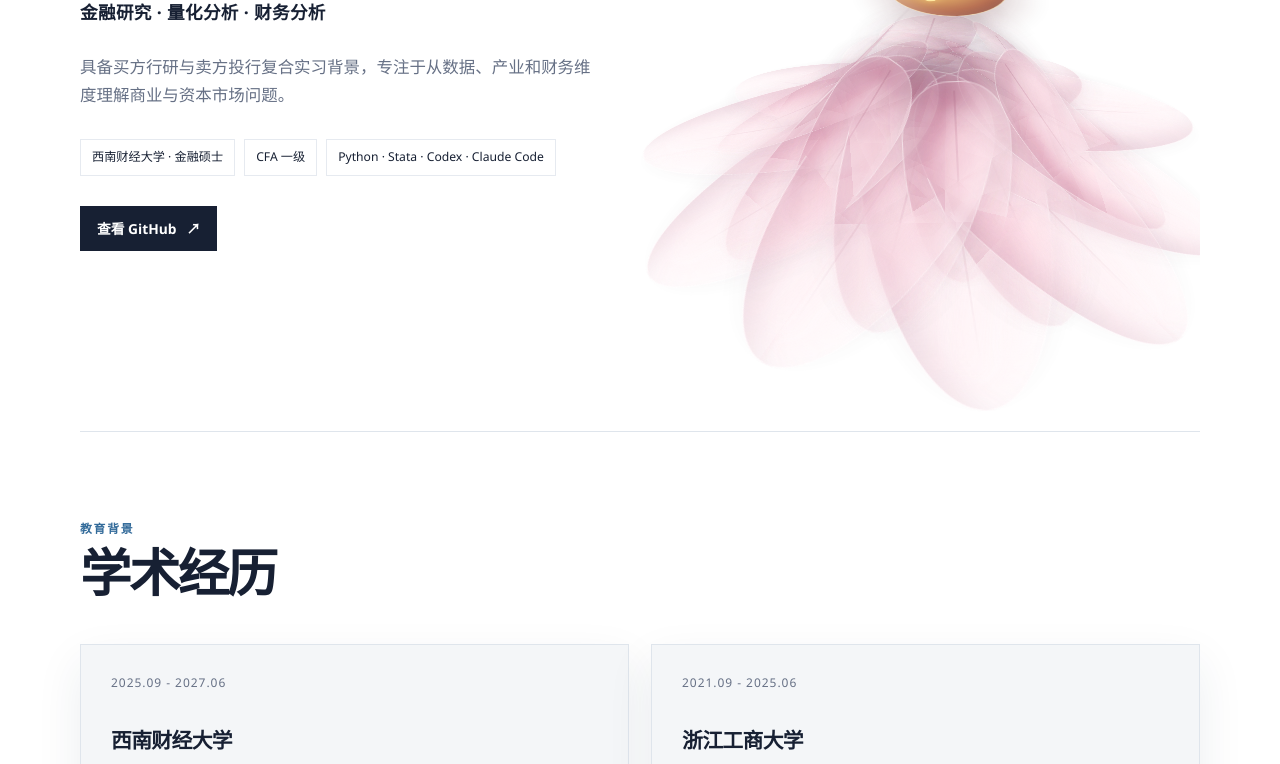
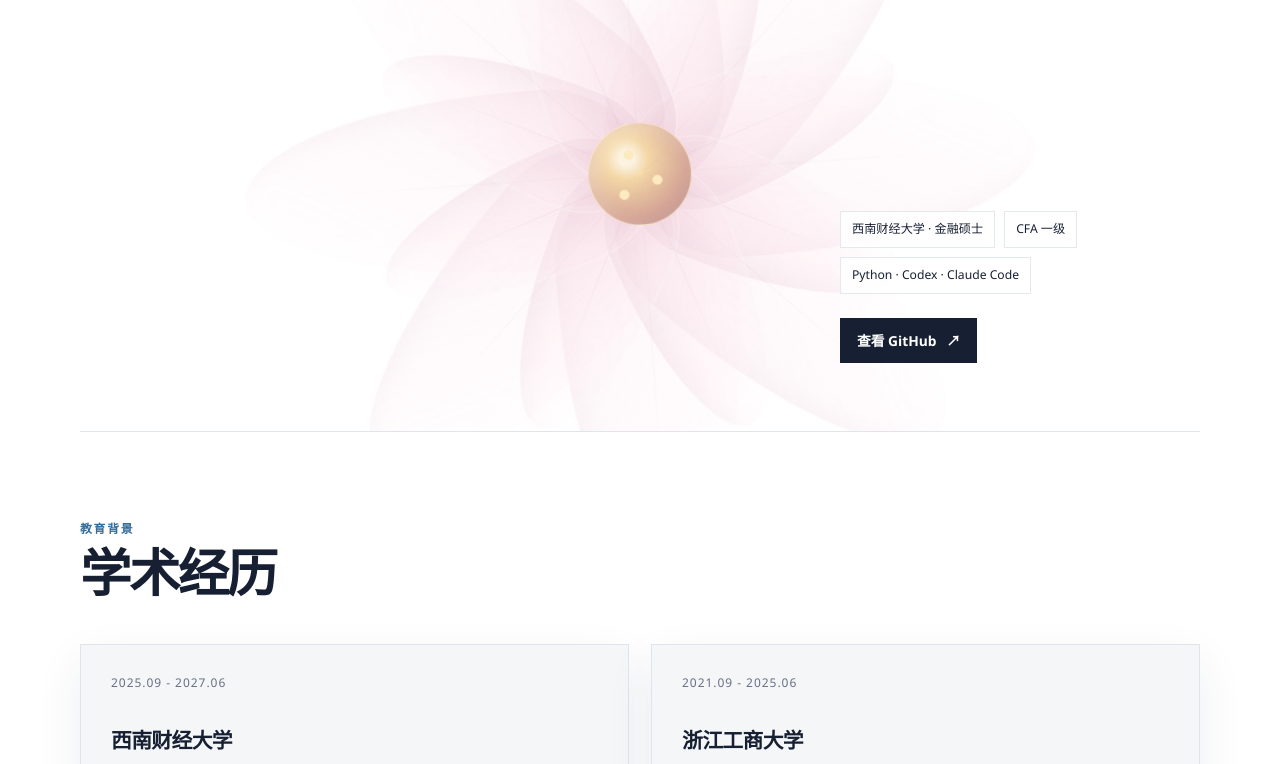
Before and after one commit to wuhangyu766-blip/jimmy-wu-portfolio, a website: page index.html in a window 1280 px wide. Shown: the part 370-1134 px from the top of the page. Drawn offline with Linux system fonts and the light colour scheme.

Commit message:
feat: add lightweight repeating background flower

```diff
--- a/assets/styles.css
+++ b/assets/styles.css
@@ -40,22 +40,33 @@ h1 { max-width:760px; font-size:clamp(2.65rem,5.4vw,4.55rem); letter-spacing:-.0
 @keyframes bloom-depth { from { opacity:0; transform:perspective(420px) scale(.18) rotate(-28deg) rotateX(54deg) rotateY(-42deg) translateZ(-28px); } 70% { opacity:1; transform:perspective(420px) scale(1.08) rotate(4deg) rotateX(8deg) rotateY(-16deg) translateZ(10px); } to { opacity:1; transform:perspective(420px) scale(1) rotate(0) rotateX(10deg) rotateY(-21deg) translateZ(12px); } }
 @media (max-width:700px) { .capability-grid { grid-template-columns:1fr; }.interactive-card { margin-inline:0; padding-inline:0; }.interactive-card:hover { transform:none; box-shadow:none; background:transparent; }.interactive-card:hover::before { opacity:0; } }
 
-/* Full-screen translucent CSS 3D flower */
-.hero { position:relative; display:flex; min-height:calc(100svh - 68px); flex-direction:column; justify-content:center; overflow:hidden; isolation:isolate; padding:86px 0; }
-.hero > .eyebrow,.hero-copy { position:relative; z-index:3; }.hero-copy { width:min(520px,48%); }.hero .intro { max-width:520px; }
-.hero-highlights { display:flex; flex-wrap:wrap; gap:9px; margin-top:30px; }.hero-highlights span { padding:7px 11px; border:1px solid color-mix(in srgb,var(--line) 78%,transparent); background:color-mix(in srgb,var(--surface) 70%,transparent); color:var(--ink); font-size:.76rem; backdrop-filter:blur(8px); }
-.hero-actions { margin-top:30px; }.hero-github-link { display:inline-flex; align-items:center; gap:10px; padding:11px 17px; background:var(--ink); color:var(--surface); font-size:.86rem; font-weight:700; transition:background .2s ease,transform .2s ease; }.hero-github-link:hover { background:var(--accent); transform:translateY(-2px); }
-.hero-flower-stage { position:absolute; z-index:1; inset:-12% -24% -18% 30%; display:grid; place-items:center; perspective:1400px; pointer-events:none; opacity:.96; }
-.flower-orbit { position:relative; width:clamp(580px,68vw,940px); aspect-ratio:1; transform:rotateX(58deg) rotateY(3deg) rotateZ(-9deg); transform-style:preserve-3d; }
-.flower-bloom { position:absolute; inset:0; transform-style:preserve-3d; animation:flower-float 7s 3.6s ease-in-out infinite alternate; }
-.petal-ring { position:absolute; inset:0; transform-style:preserve-3d; }.petal-ring-outer { --petal-width:180px; --petal-height:340px; --petal-depth:-18px; }.petal-ring-middle { --petal-width:142px; --petal-height:265px; --petal-depth:34px; }.petal-ring-inner { --petal-width:105px; --petal-height:190px; --petal-depth:76px; }
-.flower-petal { position:absolute; top:50%; left:50%; width:var(--petal-width); height:var(--petal-height); margin-top:calc(var(--petal-height) * -1); margin-left:calc(var(--petal-width) / -2); border:1px solid rgb(255 255 255 / .58); border-radius:52% 52% 46% 46% / 72% 72% 30% 30%; background:linear-gradient(110deg,rgb(255 255 255 / .1) 2%,rgb(255 223 231 / .56) 42%,rgb(232 126 162 / .22) 72%,rgb(255 255 255 / .08)); box-shadow:inset 18px 8px 30px rgb(255 255 255 / .23),inset -18px -16px 30px rgb(116 52 88 / .16),0 22px 34px rgb(90 49 72 / .12); backdrop-filter:blur(5px); transform-origin:50% 100%; transform-style:preserve-3d; opacity:0; animation:petal-unfurl 2.6s var(--delay) cubic-bezier(.16,.78,.22,1) forwards; will-change:transform,opacity; }
-.flower-petal::before { position:absolute; inset:8% 18% 12%; border-radius:inherit; background:linear-gradient(90deg,transparent,rgb(255 255 255 / .26),transparent); content:""; filter:blur(4px); opacity:.8; }.flower-petal::after { position:absolute; bottom:4%; left:50%; width:2px; height:82%; background:linear-gradient(to top,rgb(160 80 113 / .3),transparent); content:""; transform:translateX(-50%); }
-.flower-heart { position:absolute; top:50%; left:50%; width:118px; height:118px; border:1px solid rgb(255 246 204 / .75); border-radius:50%; background:radial-gradient(circle at 38% 34%,#fff8d4 0 8%,#f6c96d 22%,#b66c4d 64%,rgb(106 49 54 / .94) 100%); box-shadow:inset 12px 12px 24px rgb(255 255 255 / .28),0 18px 40px rgb(93 42 49 / .28); transform:translate(-50%,-50%) translateZ(112px); animation:heart-rise 1.35s 1.18s cubic-bezier(.2,.8,.2,1) both; }.flower-heart span { position:absolute; width:12px; height:12px; border-radius:50%; background:#ffe99d; box-shadow:0 0 12px rgb(255 225 125 / .8); }.flower-heart span:nth-child(1) { top:25%; left:35%; }.flower-heart span:nth-child(2) { top:52%; left:62%; }.flower-heart span:nth-child(3) { top:65%; left:28%; }
-html[data-theme="dark"] .flower-petal { border-color:rgb(213 238 255 / .48); background:linear-gradient(115deg,rgb(255 255 255 / .06),rgb(195 224 247 / .43) 40%,rgb(105 156 205 / .22) 72%,rgb(255 255 255 / .04)); box-shadow:inset 18px 8px 30px rgb(255 255 255 / .15),inset -18px -16px 30px rgb(40 75 116 / .24),0 22px 40px rgb(0 0 0 / .2); }
-@keyframes petal-unfurl { 0% { opacity:.04; transform:rotateZ(var(--angle)) rotateX(88deg) translateZ(-30px) scale(.34,.54); } 66% { opacity:.76; transform:rotateZ(var(--angle)) rotateX(calc(var(--tilt) - 7deg)) translateZ(calc(var(--petal-depth) + 10px)) scale(1.035); } 100% { opacity:.72; transform:rotateZ(var(--angle)) rotateX(var(--tilt)) translateZ(var(--petal-depth)) scale(1); } }
-@keyframes flower-float { from { transform:translate3d(0,0,0) rotateZ(0); } to { transform:translate3d(-8px,-13px,18px) rotateZ(1.4deg); } }
-@keyframes heart-rise { from { opacity:0; transform:translate(-50%,-50%) translateZ(-20px) scale(.35); } to { opacity:1; transform:translate(-50%,-50%) translateZ(112px) scale(1); } }
-@media (max-width:900px) { .hero-copy { width:min(560px,62%); }.hero-flower-stage { inset:3% -42% -18% 18%; opacity:.78; }.flower-orbit { width:clamp(520px,82vw,780px); } }
-@media (max-width:700px) { .hero { min-height:calc(100svh - 112px); justify-content:flex-start; padding:68px 0 100px; }.hero-copy { width:100%; }.hero .intro { max-width:94%; }.hero-flower-stage { inset:37% -78% -20% -36%; opacity:.46; }.flower-orbit { width:760px; }.hero-highlights { max-width:94%; }.hero-actions { margin-top:24px; } }
-@media (prefers-reduced-motion: reduce) { .flower-bloom,.flower-heart { animation:none; }.flower-petal { opacity:.72; animation:none; transform:rotateZ(var(--angle)) rotateX(var(--tilt)) translateZ(var(--petal-depth)) scale(1); } }
+/* Lightweight repeating background flower */
+.hero { position:relative; display:grid; min-height:calc(100svh - 68px); grid-template-columns:minmax(0,1fr) minmax(290px,.72fr); grid-template-rows:1fr 1fr; overflow:hidden; isolation:isolate; padding:clamp(68px,8vh,104px) 0; }
+.hero-copy,.hero-summary { position:relative; z-index:3; }
+.hero-copy { grid-column:1; grid-row:1; align-self:start; width:min(540px,92%); }
+.hero-summary { grid-column:2; grid-row:2; align-self:end; justify-self:end; width:min(360px,100%); }
+.hero .intro { max-width:520px; }
+.hero-highlights { display:flex; flex-wrap:wrap; gap:9px; }
+.hero-highlights span { padding:7px 11px; border:1px solid color-mix(in srgb,var(--line) 84%,transparent); background:color-mix(in srgb,var(--surface) 82%,transparent); color:var(--ink); font-size:.76rem; }
+.hero-actions { margin-top:24px; }
+.hero-github-link { display:inline-flex; align-items:center; gap:10px; padding:11px 17px; background:var(--ink); color:var(--surface); font-size:.86rem; font-weight:700; transition:background .2s ease,transform .2s ease; }
+.hero-github-link:hover { background:var(--accent); transform:translateY(-2px); }
+.hero-flower-stage { position:absolute; z-index:1; inset:2%; display:grid; place-items:center; pointer-events:none; opacity:.68; }
+.flower-orbit { position:relative; width:clamp(560px,76vw,920px); aspect-ratio:1; transform:rotateX(8deg) rotateZ(-4deg); }
+.flower-bloom,.petal-ring { position:absolute; inset:0; }
+.petal-ring-outer { --petal-width:20%; --petal-height:43%; --petal-opacity:.48; }
+.petal-ring-inner { --petal-width:13.5%; --petal-height:30%; --petal-opacity:.58; transform:rotate(3deg); }
+.flower-petal { position:absolute; top:50%; left:50%; width:var(--petal-width); height:var(--petal-height); margin-top:calc(var(--petal-height) * -1); margin-left:calc(var(--petal-width) / -2); border:1px solid rgb(255 255 255 / .5); border-radius:52% 52% 44% 44% / 76% 76% 25% 25%; background:linear-gradient(118deg,rgb(255 255 255 / .08) 4%,rgb(255 224 233 / .46) 43%,rgb(214 112 150 / .19) 76%,rgb(255 255 255 / .05)); box-shadow:inset 14px 8px 24px rgb(255 255 255 / .18),inset -12px -14px 24px rgb(116 52 88 / .11); transform-origin:50% 100%; opacity:.08; animation:petal-bloom-cycle 8s var(--delay) cubic-bezier(.2,.78,.24,1) infinite; }
+.flower-petal::after { position:absolute; bottom:5%; left:50%; width:1px; height:78%; background:linear-gradient(to top,rgb(153 78 110 / .26),transparent); content:""; transform:translateX(-50%); }
+.flower-heart { position:absolute; top:50%; left:50%; width:clamp(68px,9vw,104px); aspect-ratio:1; border:1px solid rgb(255 246 204 / .7); border-radius:50%; background:radial-gradient(circle at 38% 34%,#fff8d4 0 8%,#f2c871 23%,#b96d52 66%,rgb(106 49 54 / .88) 100%); box-shadow:inset 8px 8px 18px rgb(255 255 255 / .24); opacity:.08; animation:heart-bloom-cycle 8s 440ms cubic-bezier(.2,.78,.24,1) infinite; }
+.flower-heart span { position:absolute; width:10%; aspect-ratio:1; border-radius:50%; background:#ffe99d; }
+.flower-heart span:nth-child(1) { top:25%; left:35%; }.flower-heart span:nth-child(2) { top:52%; left:62%; }.flower-heart span:nth-child(3) { top:65%; left:28%; }
+html[data-theme="dark"] .flower-petal { border-color:rgb(213 238 255 / .4); background:linear-gradient(118deg,rgb(255 255 255 / .04),rgb(190 219 244 / .38) 42%,rgb(96 145 194 / .17) 76%,rgb(255 255 255 / .03)); box-shadow:inset 14px 8px 24px rgb(255 255 255 / .1),inset -12px -14px 24px rgb(40 75 116 / .17); }
+@keyframes petal-bloom-cycle { 0%,100% { opacity:.06; transform:rotate(var(--angle)) scale(.3,.52); } 13%,72% { opacity:var(--petal-opacity); transform:rotate(var(--angle)) scale(1); } 88% { opacity:.12; transform:rotate(var(--angle)) scale(.42,.62); } }
+@keyframes heart-bloom-cycle { 0%,100% { opacity:.05; transform:translate(-50%,-50%) scale(.35); } 10%,72% { opacity:.86; transform:translate(-50%,-50%) scale(1); } 88% { opacity:.12; transform:translate(-50%,-50%) scale(.5); } }
+html[data-flower-static="true"] .flower-petal,html[data-flower-static="true"] .flower-heart { animation:none; }
+html[data-flower-static="true"] .flower-petal { opacity:var(--petal-opacity); transform:rotate(var(--angle)) scale(1); }
+html[data-flower-static="true"] .flower-heart { opacity:.86; transform:translate(-50%,-50%) scale(1); }
+@media (max-width:900px) { .hero { grid-template-columns:minmax(0,1.25fr) minmax(250px,.75fr); }.hero-flower-stage { opacity:.57; }.flower-orbit { width:clamp(560px,84vw,800px); } }
+@media (max-width:700px) { .hero { min-height:calc(100svh - 112px); display:flex; flex-direction:column; justify-content:space-between; gap:44vh; padding:68px 0 76px; }.hero-copy,.hero-summary { width:100%; }.hero-copy { align-self:auto; }.hero-summary { align-self:auto; }.hero .intro { max-width:94%; }.hero-flower-stage { inset:17% -38% 14%; opacity:.38; }.flower-orbit { width:720px; max-width:none; }.hero-highlights { max-width:94%; } }
+@media (prefers-reduced-motion: reduce) { .flower-petal,.flower-heart { animation:none; }.flower-petal { opacity:var(--petal-opacity); transform:rotate(var(--angle)) scale(1); }.flower-heart { opacity:.86; transform:translate(-50%,-50%) scale(1); } }
--- a/index.html
+++ b/index.html
@@ -28,15 +28,17 @@
 
     <main id="home">
       <section class="hero shell" aria-labelledby="page-title">
-        <p class="eyebrow" data-i18n data-zh="个人简介" data-en="PERSONAL PROFILE">个人简介</p>
         <div class="hero-copy">
+          <p class="eyebrow" data-i18n data-zh="个人简介" data-en="PERSONAL PROFILE">个人简介</p>
           <h1 id="page-title"><span class="display-name" data-i18n data-zh="吴航宇" data-en="Jimmy Wu">吴航宇</span></h1>
           <p class="hero-lede" data-i18n data-zh="金融研究 · 量化分析 · 财务分析" data-en="Investment Research · Quantitative Analysis · Financial Analysis">金融研究 · 量化分析 · 财务分析</p>
           <p class="intro" data-i18n data-zh="具备买方行研与卖方投行复合实习背景，专注于从数据、产业和财务维度理解商业与资本市场问题。" data-en="Master of Finance candidate with buy-side research and sell-side investment-banking experience, focused on translating data, industry dynamics, and financial analysis into investment insights.">具备买方行研与卖方投行复合实习背景，专注于从数据、产业和财务维度理解商业与资本市场问题。</p>
+        </div>
+        <div class="hero-summary">
           <div class="hero-highlights" aria-label="个人摘要" data-i18n-aria-label data-zh="个人摘要" data-en="Profile highlights">
             <span data-i18n data-zh="西南财经大学 · 金融硕士" data-en="SWUFE · Master of Finance">西南财经大学 · 金融硕士</span>
             <span data-i18n data-zh="CFA 一级" data-en="CFA Level I">CFA 一级</span>
-            <span>Python · Stata · Codex · Claude Code</span>
+            <span>Python · Codex · Claude Code</span>
           </div>
           <div class="hero-actions"><a class="hero-github-link" href="https://github.com/wuhangyu766-blip" target="_blank" rel="noreferrer"><span data-i18n data-zh="查看 GitHub" data-en="View GitHub">查看 GitHub</span><span aria-hidden="true">↗</span></a></div>
         </div>
@@ -44,13 +46,10 @@
           <div class="flower-orbit">
             <div class="flower-bloom">
               <div class="petal-ring petal-ring-outer">
-                <span class="flower-petal" style="--angle:0deg;--delay:.08s;--tilt:18deg"></span><span class="flower-petal" style="--angle:36deg;--delay:.14s;--tilt:20deg"></span><span class="flower-petal" style="--angle:72deg;--delay:.2s;--tilt:17deg"></span><span class="flower-petal" style="--angle:108deg;--delay:.26s;--tilt:22deg"></span><span class="flower-petal" style="--angle:144deg;--delay:.32s;--tilt:18deg"></span><span class="flower-petal" style="--angle:180deg;--delay:.38s;--tilt:21deg"></span><span class="flower-petal" style="--angle:216deg;--delay:.44s;--tilt:17deg"></span><span class="flower-petal" style="--angle:252deg;--delay:.5s;--tilt:22deg"></span><span class="flower-petal" style="--angle:288deg;--delay:.56s;--tilt:19deg"></span><span class="flower-petal" style="--angle:324deg;--delay:.62s;--tilt:21deg"></span>
-              </div>
-              <div class="petal-ring petal-ring-middle">
-                <span class="flower-petal" style="--angle:22.5deg;--delay:.34s;--tilt:34deg"></span><span class="flower-petal" style="--angle:67.5deg;--delay:.42s;--tilt:37deg"></span><span class="flower-petal" style="--angle:112.5deg;--delay:.5s;--tilt:33deg"></span><span class="flower-petal" style="--angle:157.5deg;--delay:.58s;--tilt:38deg"></span><span class="flower-petal" style="--angle:202.5deg;--delay:.66s;--tilt:35deg"></span><span class="flower-petal" style="--angle:247.5deg;--delay:.74s;--tilt:36deg"></span><span class="flower-petal" style="--angle:292.5deg;--delay:.82s;--tilt:34deg"></span><span class="flower-petal" style="--angle:337.5deg;--delay:.9s;--tilt:38deg"></span>
+                <span class="flower-petal" style="--angle:0deg;--delay:0ms"></span><span class="flower-petal" style="--angle:45deg;--delay:55ms"></span><span class="flower-petal" style="--angle:90deg;--delay:110ms"></span><span class="flower-petal" style="--angle:135deg;--delay:165ms"></span><span class="flower-petal" style="--angle:180deg;--delay:220ms"></span><span class="flower-petal" style="--angle:225deg;--delay:275ms"></span><span class="flower-petal" style="--angle:270deg;--delay:330ms"></span><span class="flower-petal" style="--angle:315deg;--delay:385ms"></span>
               </div>
               <div class="petal-ring petal-ring-inner">
-                <span class="flower-petal" style="--angle:0deg;--delay:.72s;--tilt:51deg"></span><span class="flower-petal" style="--angle:60deg;--delay:.82s;--tilt:54deg"></span><span class="flower-petal" style="--angle:120deg;--delay:.92s;--tilt:50deg"></span><span class="flower-petal" style="--angle:180deg;--delay:1.02s;--tilt:55deg"></span><span class="flower-petal" style="--angle:240deg;--delay:1.12s;--tilt:52deg"></span><span class="flower-petal" style="--angle:300deg;--delay:1.22s;--tilt:54deg"></span>
+                <span class="flower-petal" style="--angle:22.5deg;--delay:180ms"></span><span class="flower-petal" style="--angle:67.5deg;--delay:225ms"></span><span class="flower-petal" style="--angle:112.5deg;--delay:270ms"></span><span class="flower-petal" style="--angle:157.5deg;--delay:315ms"></span><span class="flower-petal" style="--angle:202.5deg;--delay:360ms"></span><span class="flower-petal" style="--angle:247.5deg;--delay:405ms"></span><span class="flower-petal" style="--angle:292.5deg;--delay:450ms"></span><span class="flower-petal" style="--angle:337.5deg;--delay:495ms"></span>
               </div>
               <div class="flower-heart"><span></span><span></span><span></span></div>
             </div>
```
